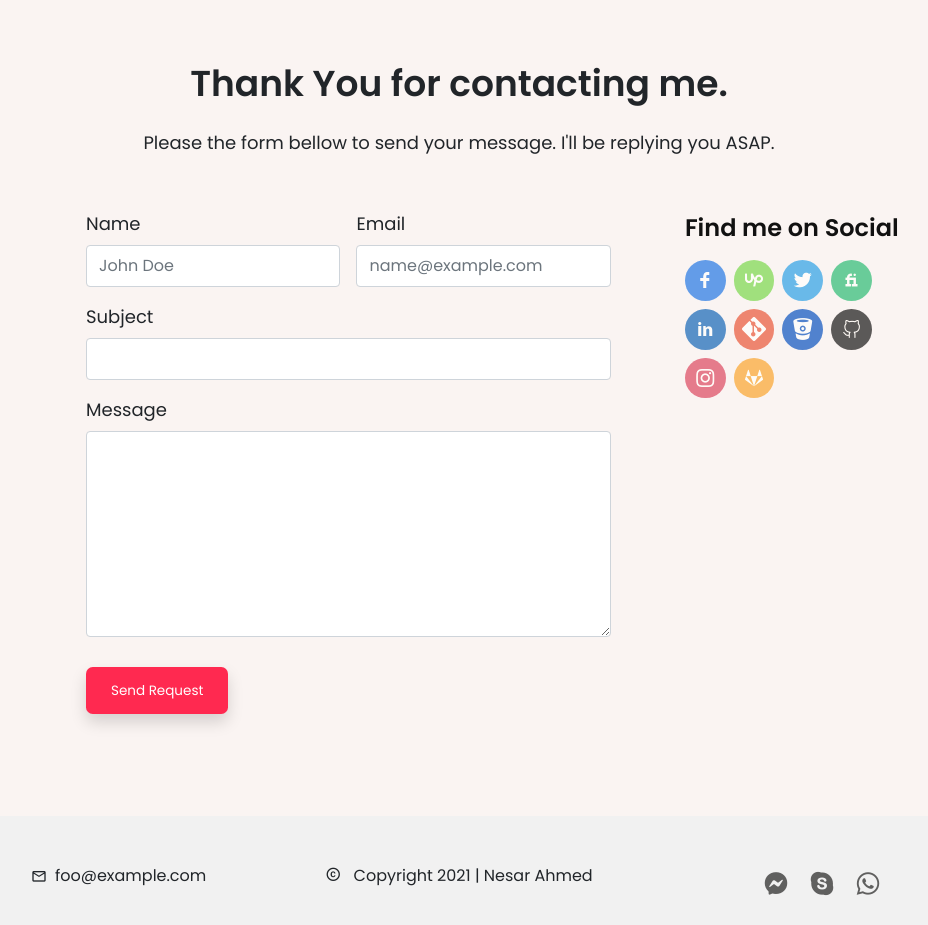
After one commit to NesarAhmedRazon/Portfolio, a PHP site: page /contact.php in a window 1280 px wide. The commit adds this page. Shown: the whole page, without its empty margins (181-1109 px from the left). Run offline with PHP 8.4, Linux system fonts and the light colour scheme; some libraries are stand-ins or nearby versions.

Commit message:
Contact form

```diff
--- a/assets/icon/style.css
+++ b/assets/icon/style.css
@@ -1,10 +1,10 @@
 @font-face {
   font-family: 'itprix';
-  src:  url('fonts/itprix.eot?x5z33y');
-  src:  url('fonts/itprix.eot?x5z33y#iefix') format('embedded-opentype'),
-    url('fonts/itprix.ttf?x5z33y') format('truetype'),
-    url('fonts/itprix.woff?x5z33y') format('woff'),
-    url('fonts/itprix.svg?x5z33y#itprix') format('svg');
+  src:  url('fonts/itprix.eot?wnavwd');
+  src:  url('fonts/itprix.eot?wnavwd#iefix') format('embedded-opentype'),
+    url('fonts/itprix.ttf?wnavwd') format('truetype'),
+    url('fonts/itprix.woff?wnavwd') format('woff'),
+    url('fonts/itprix.svg?wnavwd#itprix') format('svg');
   font-weight: normal;
   font-style: normal;
   font-display: block;
@@ -25,6 +25,12 @@
   -moz-osx-font-smoothing: grayscale;
 }
 
+.icon-bitbucket:before {
+  content: "\e91d";
+}
+.icon-instagram:before {
+  content: "\e900";
+}
 .icon-gitlab:before {
   content: "\e918";
 }
--- a/assets/icon/style.scss
+++ b/assets/icon/style.scss
@@ -2,11 +2,11 @@
 
 @font-face {
   font-family: '#{$icomoon-font-family}';
-  src:  url('#{$icomoon-font-path}/#{$icomoon-font-family}.eot?x5z33y');
-  src:  url('#{$icomoon-font-path}/#{$icomoon-font-family}.eot?x5z33y#iefix') format('embedded-opentype'),
-    url('#{$icomoon-font-path}/#{$icomoon-font-family}.ttf?x5z33y') format('truetype'),
-    url('#{$icomoon-font-path}/#{$icomoon-font-family}.woff?x5z33y') format('woff'),
-    url('#{$icomoon-font-path}/#{$icomoon-font-family}.svg?x5z33y##{$icomoon-font-family}') format('svg');
+  src:  url('#{$icomoon-font-path}/#{$icomoon-font-family}.eot?wnavwd');
+  src:  url('#{$icomoon-font-path}/#{$icomoon-font-family}.eot?wnavwd#iefix') format('embedded-opentype'),
+    url('#{$icomoon-font-path}/#{$icomoon-font-family}.ttf?wnavwd') format('truetype'),
+    url('#{$icomoon-font-path}/#{$icomoon-font-family}.woff?wnavwd') format('woff'),
+    url('#{$icomoon-font-path}/#{$icomoon-font-family}.svg?wnavwd##{$icomoon-font-family}') format('svg');
   font-weight: normal;
   font-style: normal;
   font-display: block;
@@ -27,6 +27,16 @@
   -moz-osx-font-smoothing: grayscale;
 }
 
+.icon-bitbucket {
+  &:before {
+    content: $icon-bitbucket;
+  }
+}
+.icon-instagram {
+  &:before {
+    content: $icon-instagram;
+  }
+}
 .icon-gitlab {
   &:before {
     content: $icon-gitlab;
--- a/assets/icon/variables.scss
+++ b/assets/icon/variables.scss
@@ -1,6 +1,8 @@
 $icomoon-font-family: "itprix" !default;
 $icomoon-font-path: "fonts" !default;
 
+$icon-bitbucket: "\e91d";
+$icon-instagram: "\e900";
 $icon-gitlab: "\e918";
 $icon-stack-overflow: "\e917";
 $icon-git: "\e916";
--- a/assets/style.scss
+++ b/assets/style.scss
@@ -401,23 +401,34 @@ $vars in $colors {
 
     $brands: (facebook :#1877F2,
         messenger:#00B2FF,
+        instagram:#E4405F,
         skype:#00AFF0,
         whatsapp:#25D366,
         twitter: #1DA1F2,
         upwork:#6FDA44,
         fiverr:#1DBF73,
         linkedin:#0A66C2,
-        gitLab: #FCA121,
+        gitlab: #FCA121,
         github:#181717,
         git: #F05032,
-        stack-overflow :#F58025);
+        stack-overflow :#F58025,
+        bitbucket:#0052CC);
 
     .icon {
 
         @each $brand,
-        $color in $brands {
+        $props in $brands {
             &-#{$brand} {
-                background-color: $color;
+
+
+                @if 1 < length($props) {
+                    background-color: nth($props, 1);
+                    font-size: nth($props, 2);
+                }
+
+                @else {
+                    background-color: $props;
+                }
             }
         }
     }
--- /dev/null
+++ b/contact.php
@@ -0,0 +1,86 @@
+<?php include_once __DIR__."/lib/head.php"; // Site Head?>
+<div
+    class="bg-white-3 container-fluid font-lg-rem-6 font-md-rem-5 font-sm-rem-8 font-rem-5 font-xd-rem-7 font-xl-rem-6 font-xxd-rem-8 font-xxl-rem-6 hero">
+    <div class="justify-content-center px-md-4 py-5 py-lg-3 py-md-0 py-xl-5 row">
+        <div class="col-12 col-lh-12 col-xl-10 text-center">
+            <p class="font-em-6 mrb-em-2 mrt-lg-em-6 mrt-md-em-10 mrt-xl-em-1 text-bold">Thank You for contacting me.
+            </p>
+            <p class="font-em-3 mrb-em-8"> Please the form bellow to send your message. I'll
+                be replying you ASAP. </p>
+            <div class="align-items-start justify-content-center mrt-em-0 mrt-md-em-9 row">
+                <div class="col-lg-7 col-md-7 offset-md-1 order-last order-md-first">
+                    <div class="container px-0">
+                        <div class="row">
+                            <div class="col-12 col-lg-11">
+                                <form class="font-em-3 row row-cols-md-2 row-cols-1 g-3 text-start mrb-em-12">
+                                    <div class="col">
+                                        <label for="reqName">Name</label>
+                                        <input type="text" class="mrt-em-2 py-2 form-control" id="reqName"
+                                            placeholder="John Doe" />
+                                    </div>
+                                    <div class="col">
+                                        <label for="reqEmail">Email</label>
+                                        <input type="email" class="mrt-em-2 py-2 form-control" id="reqEmail"
+                                            placeholder="name@example.com" />
+                                    </div>
+                                    <div class="col-12">
+                                        <label for="reqSubject">Subject</label>
+                                        <input type="email" class="mrt-em-2 py-2 form-control" id="reqSubject"
+                                            aria-describedby="emailHelp" />
+                                    </div>
+                                    <div class="col-12 mrb-em-3">
+                                        <label for="reqMsg">Message</label>
+                                        <textarea class="mrt-em-2 form-control" id="reqMsg" rows="8"></textarea>
+                                    </div>
+                                    <div class="col-12">
+                                        <button type="submit"
+                                            class="bg-theme-3 btn font-em-4 font-lg-em-3 font-md-em-4 px-4 round-em-2 shadow text-lh-10 wid-100 wid-md-auto">Send
+                                            Request</button>
+                                    </div>
+                            </div>
+                        </div>
+                    </div>
+                </div>
+                <div class="col-lg-4 col-md-3 col-md-4 col-xl-3 order-last order-md-first text-center text-md-start">
+                    <div class="container px-0 mrb-em-10 mrb-md-em-6">
+                        <div
+                            class="font-em-7 font-md-em-4 g-3 g-lg-3 g-md-2 g-xl-2 justify-content-center justify-content-md-start row row-cols-5 row-cols-md-auto social text-white">
+                            <div class="col-12 font-em-4 text-bold text-black-1 mrb-em-1">Find me on Social</div>
+                            <div class="col">
+                                <a class="icon-facebook" target="_blank" href="#"></a>
+                            </div>
+                            <div class="col">
+                                <a class="icon-upwork" target="_blank" href="#"></a>
+                            </div>
+                            <div class="col">
+                                <a class="icon-twitter" target="_blank" href="#"></a>
+                            </div>
+                            <div class="col">
+                                <a class="icon-fiverr" target="_blank" href="#"></a>
+                            </div>
+                            <div class="col">
+                                <a class="icon-linkedin" target="_blank" href="#"></a>
+                            </div>
+                            <div class="col">
+                                <a class="icon-git" target="_blank" href="#"></a>
+                            </div>
+                            <div class="col">
+                                <a class="icon-bitbucket" target="_blank" href="#"></a>
+                            </div>
+                            <div class="col">
+                                <a class="icon-github" target="_blank" href="#"></a>
+                            </div>
+                            <div class="col">
+                                <a class="icon-instagram" target="_blank" href="#"></a>
+                            </div>
+                            <div class="col">
+                                <a class="icon-gitlab" target="_blank" href="#"></a>
+                            </div>
+                        </div>
+                    </div>
+                </div>
+            </div>
+        </div>
+    </div>
+</div>
+<?php include_once __DIR__."/lib/footer.php"; // Footer Section?>
--- a/lib/hero.php
+++ b/lib/hero.php
@@ -36,7 +36,7 @@
                     <div class="container px-0">
                         <div class="row">
                             <div class="col-12">
-                                <a href="#" target="_self"
+                                <a href="/contact.php" target="_self"
                                     class="bg-theme-3 btn font-em-3 font-md-em-2 px-4 round-em-2 shadow text-lh-10 wid-100 wid-md-auto">Send
                                     Request</a>
                             </div>
```
Also changed, not shown: assets/icon/selection.json (+1 -1 lines), assets/icon/fonts/itprix.ttf, assets/icon/fonts/itprix.woff, assets/style.css, 2 other files.
